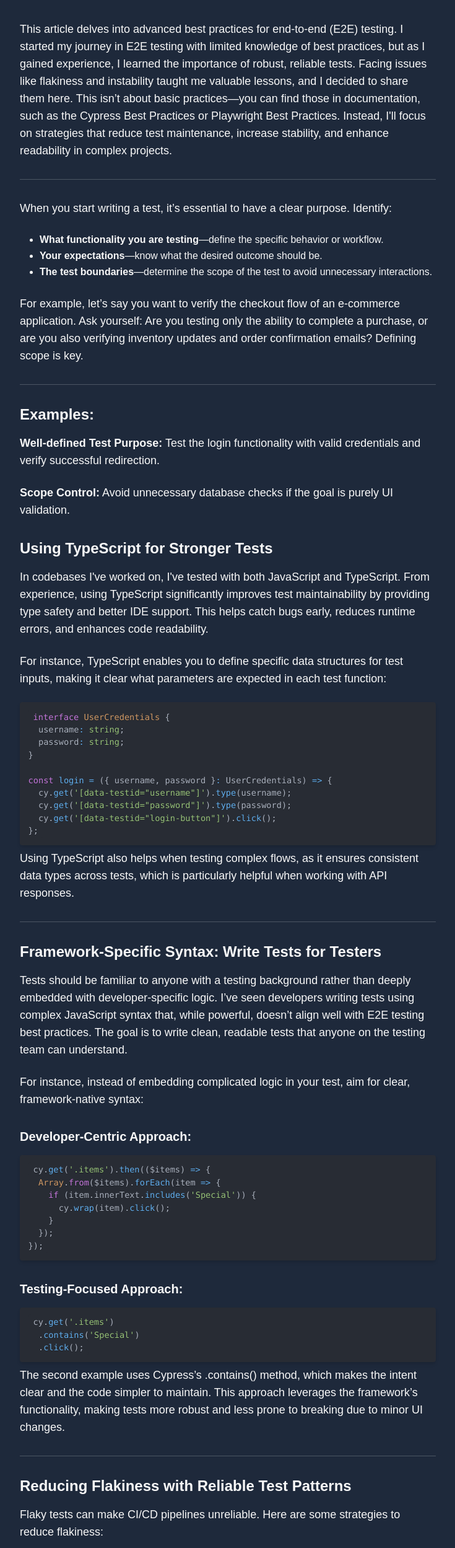
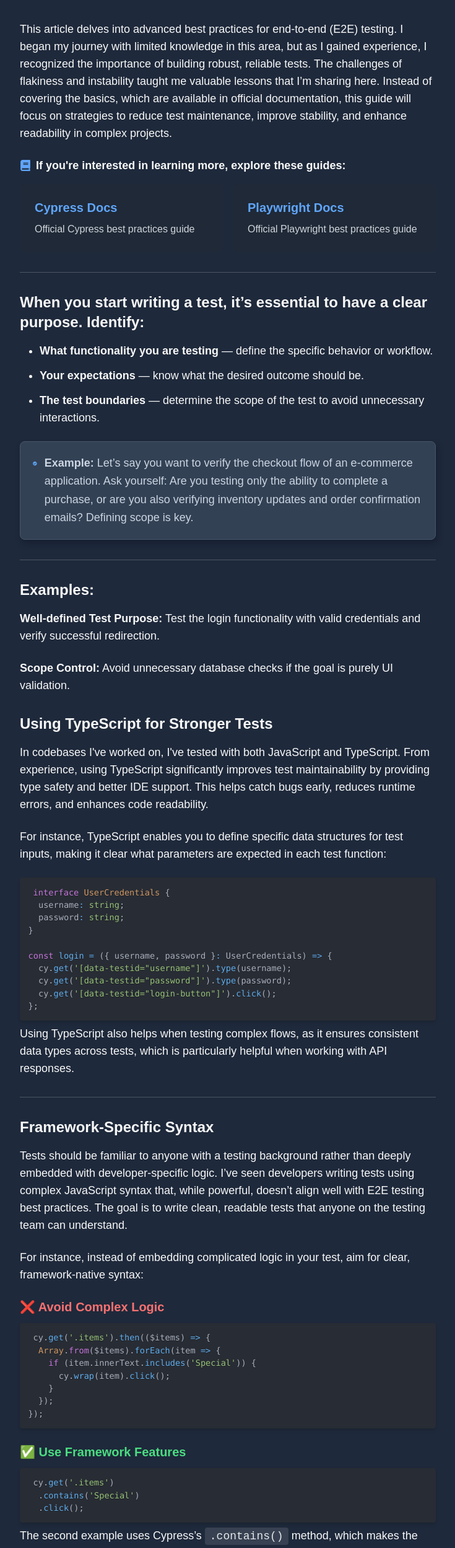
Before and after one commit to artshllk/e2e-testing-hub, a Next.js app: page /beste2epractices in a window 1280 px wide. Shown: the part 237-2735 px from the top of the page at 62% size, without its empty margins (272-1007 px from the left). Built offline with nearby package versions, Linux system fonts and the light colour scheme.

Commit message:
Improve styling, content, and UI

```diff
--- a/src/app/beste2epractices/page.jsx
+++ b/src/app/beste2epractices/page.jsx
@@ -1,11 +1,8 @@
 import { articles } from "@/pages";
 import "@/styles/globals.css";
 import { Prism as SyntaxHighlighter } from "react-syntax-highlighter";
-import {
-  oneDark,
-  cb,
-  duotoneDark,
-} from "react-syntax-highlighter/dist/esm/styles/prism";
+import { oneDark } from "react-syntax-highlighter/dist/esm/styles/prism";
+import { FaBook, FaLightbulb, FaCheckCircle } from "react-icons/fa";
 
 export default function E2EPractices() {
   return (
@@ -22,45 +19,91 @@ export default function E2EPractices() {
       <div className="text-left w-full max-w-2xl">
         <p className="text-lg mb-6">
           This article delves into advanced best practices for end-to-end (E2E)
-          testing. I started my journey in E2E testing with limited knowledge of
-          best practices, but as I gained experience, I learned the importance
-          of robust, reliable tests. Facing issues like flakiness and
-          instability taught me valuable lessons, and I decided to share them
-          here. This isn’t about basic practices—you can find those in
-          documentation, such as the Cypress Best Practices or Playwright Best
-          Practices. Instead, I'll focus on strategies that reduce test
-          maintenance, increase stability, and enhance readability in complex
-          projects.
+          testing. I began my journey with limited knowledge in this area, but
+          as I gained experience, I recognized the importance of building
+          robust, reliable tests. The challenges of flakiness and instability
+          taught me valuable lessons that I’m sharing here. Instead of covering
+          the basics, which are available in official documentation, this guide
+          will focus on strategies to reduce test maintenance, improve
+          stability, and enhance readability in complex projects.
         </p>
+
+        {/* Learn More Links */}
+        <div className="flex items-center text-lg font-semibold mb-4">
+          <FaBook className="text-blue-400 mr-2" />
+          <span>
+            If you're interested in learning more, explore these guides:
+          </span>
+        </div>
+
+        <div className="flex flex-col md:flex-row gap-4 mb-8">
+          <a
+            href="https://docs.cypress.io/app/core-concepts/best-practices"
+            target="_blank"
+            rel="noopener noreferrer"
+            className="flex-1 bg-gray-800 p-6 rounded-lg hover:bg-gray-700 transition-colors duration-300"
+          >
+            <h3 className="text-xl font-bold text-blue-400 mb-2">
+              Cypress Docs
+            </h3>
+            <p className="text-gray-300">
+              Official Cypress best practices guide
+            </p>
+          </a>
+          <a
+            href="https://playwright.dev/docs/best-practices"
+            target="_blank"
+            rel="noopener noreferrer"
+            className="flex-1 bg-gray-800 p-6 rounded-lg hover:bg-gray-700 transition-colors duration-300"
+          >
+            <h3 className="text-xl font-bold text-blue-400 mb-2">
+              Playwright Docs
+            </h3>
+            <p className="text-gray-300">
+              Official Playwright best practices guide
+            </p>
+          </a>
+        </div>
 
         <hr className="border-gray-600 w-full max-w-lg md:max-w-2xl my-8" />
 
-        <p className="text-lg mb-6">
-          When you start writing a test, it’s essential to have a clear purpose.
-          Identify:
-        </p>
+        <div className="text-lg mb-6">
+          <h2 className="text-2xl font-semibold mb-4">
+            When you start writing a test, it’s essential to have a clear
+            purpose. Identify:
+          </h2>
 
-        <ul className="list-disc pl-8 mb-6">
+          <ul className="list-disc pl-8 mb-6 space-y-3">
             <li>
-            <strong>What functionality you are testing</strong>—define the
+              <strong>What functionality you are testing</strong> — define the
               specific behavior or workflow.
             </li>
             <li>
-            <strong>Your expectations</strong>—know what the desired outcome
+              <strong>Your expectations</strong> — know what the desired outcome
               should be.
             </li>
             <li>
-            <strong>The test boundaries</strong>—determine the scope of the test
-            to avoid unnecessary interactions.
+              <strong>The test boundaries</strong> — determine the scope of the
+              test to avoid unnecessary interactions.
             </li>
           </ul>
 
-        <p className="text-lg mb-6">
-          For example, let’s say you want to verify the checkout flow of an
-          e-commerce application. Ask yourself: Are you testing only the ability
-          to complete a purchase, or are you also verifying inventory updates
-          and order confirmation emails? Defining scope is key.
+          <div
+            className="flex items-start bg-slate-700 border border-slate-600 p-5 rounded-lg shadow-lg mt-6"
+            style={{
+              boxShadow: "3px 6px 8px rgba(15, 23, 42, 0.5)",
+            }}
+          >
+            <FaCheckCircle className="text-blue-400 mt-1 mr-3" size={22} />
+            <p className="text-slate-300 leading-relaxed">
+              <strong>Example:</strong> Let’s say you want to verify the
+              checkout flow of an e-commerce application. Ask yourself: Are you
+              testing only the ability to complete a purchase, or are you also
+              verifying inventory updates and order confirmation emails?
+              Defining scope is key.
             </p>
+          </div>
+        </div>
 
         <hr className="border-gray-600 w-full max-w-lg md:max-w-2xl my-8" />
 
@@ -118,7 +161,7 @@ const login = ({ username, password }: UserCredentials) => {
         <hr className="border-gray-600 w-full max-w-lg md:max-w-2xl my-8" />
 
         <h2 className="text-2xl font-semibold mt-8 mb-4">
-          Framework-Specific Syntax: Write Tests for Testers
+          Framework-Specific Syntax
         </h2>
         <p className="text-lg mb-6">
           Tests should be familiar to anyone with a testing background rather
@@ -134,8 +177,8 @@ const login = ({ username, password }: UserCredentials) => {
           for clear, framework-native syntax:
         </p>
 
-        <h3 className="text-xl font-semibold mt-8 mb-4">
-          Developer-Centric Approach:
+        <h3 className="text-xl font-semibold mb-3 text-red-400">
+          ❌ Avoid Complex Logic
         </h3>
         <SyntaxHighlighter
           language="javascript"
@@ -151,8 +194,8 @@ const login = ({ username, password }: UserCredentials) => {
 });`}
         </SyntaxHighlighter>
 
-        <h3 className="text-xl font-semibold mt-8 mb-4">
-          Testing-Focused Approach:
+        <h3 className="text-xl font-semibold mb-3 mt-6 text-green-400">
+          ✅ Use Framework Features
         </h3>
         <SyntaxHighlighter
           language="javascript"
@@ -165,10 +208,74 @@ const login = ({ username, password }: UserCredentials) => {
         </SyntaxHighlighter>
 
         <p className="text-lg mb-6">
-          The second example uses Cypress’s .contains() method, which makes the
-          intent clear and the code simpler to maintain. This approach leverages
-          the framework’s functionality, making tests more robust and less prone
-          to breaking due to minor UI changes.
+          The second example uses Cypress’s <code>.contains()</code> method,
+          which makes the intent clear and the code simpler to maintain. This
+          approach leverages the framework’s functionality, making tests more
+          robust and less prone to breaking due to minor UI changes.
+        </p>
+
+        <hr className="border-gray-600 w-full max-w-lg md:max-w-2xl my-8" />
+
+        <h2 className="text-2xl font-semibold mt-8 mb-4">
+          Integrating E2E Tests with GitHub Actions
+        </h2>
+        <p className="text-lg mb-6">
+          Using GitHub Actions for your CI/CD pipeline allows you to automate
+          the testing process seamlessly. By setting up a workflow, you can
+          ensure that your E2E tests run every time code is pushed or a pull
+          request is created. This helps catch issues early and maintain high
+          software quality.
+        </p>
+        <p className="text-lg mb-6">
+          Here’s an example of a simple GitHub Actions workflow that runs E2E
+          tests using Cypress. Create a file named{" "}
+          <code>.github/workflows/ci.yml</code> in your repository:
+        </p>
+        <SyntaxHighlighter
+          language="yaml"
+          style={oneDark}
+          className="mb-6 rounded-md text-sm shadow-md overflow-auto syntax-highlighter"
+        >
+          {`name: CI
+
+on:
+  push:
+    branches:
+      - main
+  pull_request:
+    branches:
+      - main
+
+jobs:
+  e2e:
+    runs-on: ubuntu-latest
+    steps:
+      - name: Checkout code
+        uses: actions/checkout@v2
+
+      - name: Set up Node.js
+        uses: actions/setup-node@v2
+        with:
+          node-version: '14'
+
+      - name: Install dependencies
+        run: npm install
+
+      - name: Run E2E Tests
+        run: npm run test:e2e`}
+        </SyntaxHighlighter>
+        <p className="text-lg mb-6">
+          In this example, the workflow is triggered on pushes and pull requests
+          to the <code>main</code> branch. The steps include checking out the
+          code, setting up Node.js, installing dependencies, and finally running
+          the E2E tests defined in your package.json script.
+        </p>
+        <p className="text-lg mb-6">
+          By integrating E2E tests into your GitHub Actions workflow, you create
+          a robust system that ensures any changes made to your codebase are
+          validated against your test suite before merging. This practice not
+          only enhances code quality but also fosters a culture of continuous
+          improvement within your team.
         </p>
 
         <hr className="border-gray-600 w-full max-w-lg md:max-w-2xl my-8" />
@@ -183,16 +290,21 @@ const login = ({ username, password }: UserCredentials) => {
 
         <ul className="list-disc pl-8 mb-6">
           <li>
-            Use consistent selectors—data-testid attributes are often preferable
-            because they’re less likely to change.
+            <strong>Avoid Overlapping Tests:</strong> Ensure that tests do not
+            interfere with each other by isolating their execution context. Use
+            before and after hooks to set up and tear down test data or states.
           </li>
           <li>
-            Minimize waits—instead of hard-coded delays, wait for elements to
-            reach expected states, like cy.get().should('be.visible').
+            <strong>Keep Tests Small and Focused:</strong> Write tests that
+            focus on a single functionality or user interaction. This makes it
+            easier to identify the cause of failures and reduces the complexity
+            of each test case.
           </li>
           <li>
-            Leverage network stubbing—mock API responses to control test data
-            precisely and avoid dependence on external data.
+            <strong>Regularly Review and Refactor Tests:</strong> As your
+            application evolves, so should your tests. Regularly review your
+            test suite for flakiness and refactor tests that frequently fail or
+            require excessive maintenance.
           </li>
         </ul>
 
--- a/src/app/wetvsdry/page.jsx
+++ b/src/app/wetvsdry/page.jsx
@@ -26,12 +26,12 @@ export default function WetVsDry() {
           </p>
 
           <p
-            className="bg-indigo-200 p-4 rounded-md shadow-2xl font-semibold text-indigo-900 mt-6"
+            className="bg-indigo-700/20 p-5 rounded-lg shadow-xl font-semibold text-indigo-300 mt-6 leading-relaxed"
             style={{
-              boxShadow: "5px 10px 10px rgba(75, 85, 99, 0.5)",
+              boxShadow: "3px 6px 12px rgba(45, 55, 72, 0.6)",
             }}
           >
-            <FaLightbulb className="inline-block mr-2 text-indigo-600" />
+            <FaLightbulb className="inline-block mr-2 text-yellow-400" />
             Understanding the difference between WET and DRY testing is crucial
             because I've often seen how quickly things can become difficult to
             manage. When tests aren't structured thoughtfully from the start, it
--- a/src/pages/index.js
+++ b/src/pages/index.js
@@ -1,4 +1,3 @@
-import Header from "@/components/containers/Header";
 import Link from "next/link";
 
 export const articles = [
```
Lines whose indentation alone changed are shown as unchanged.
